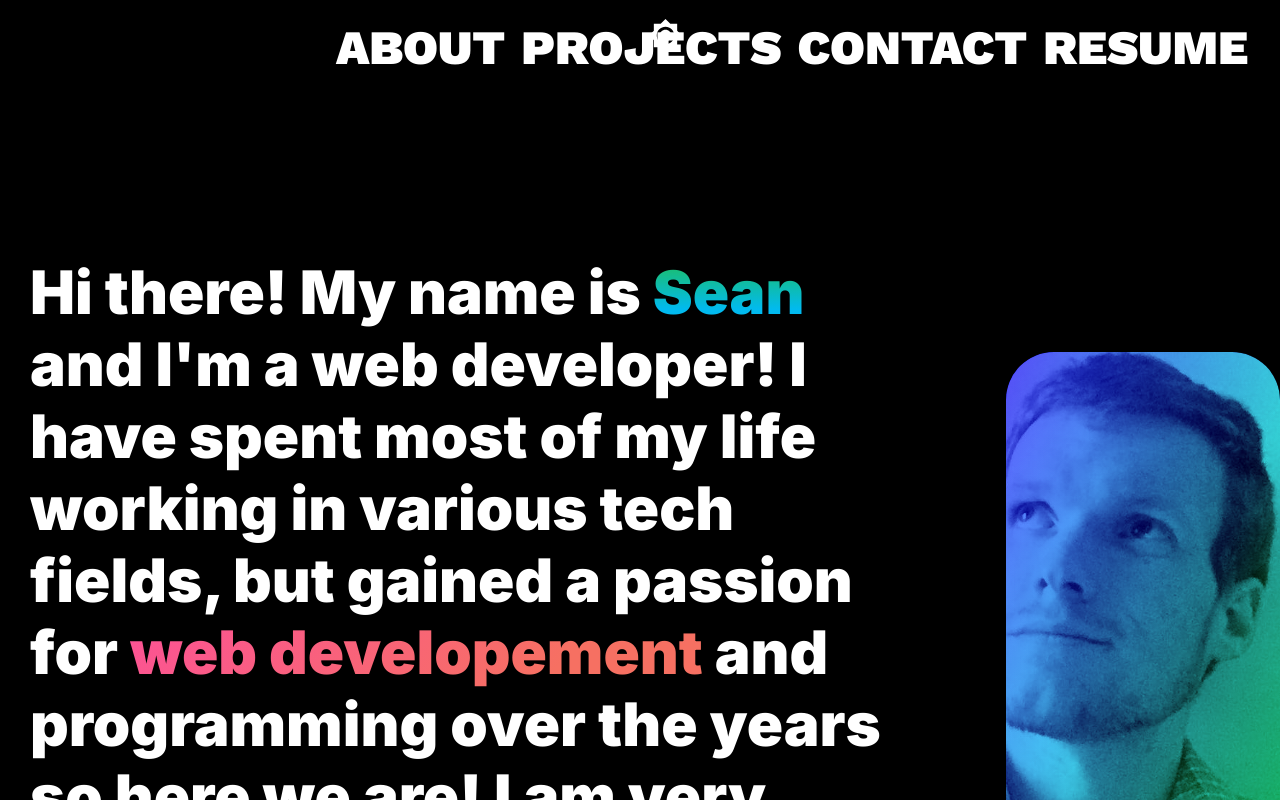
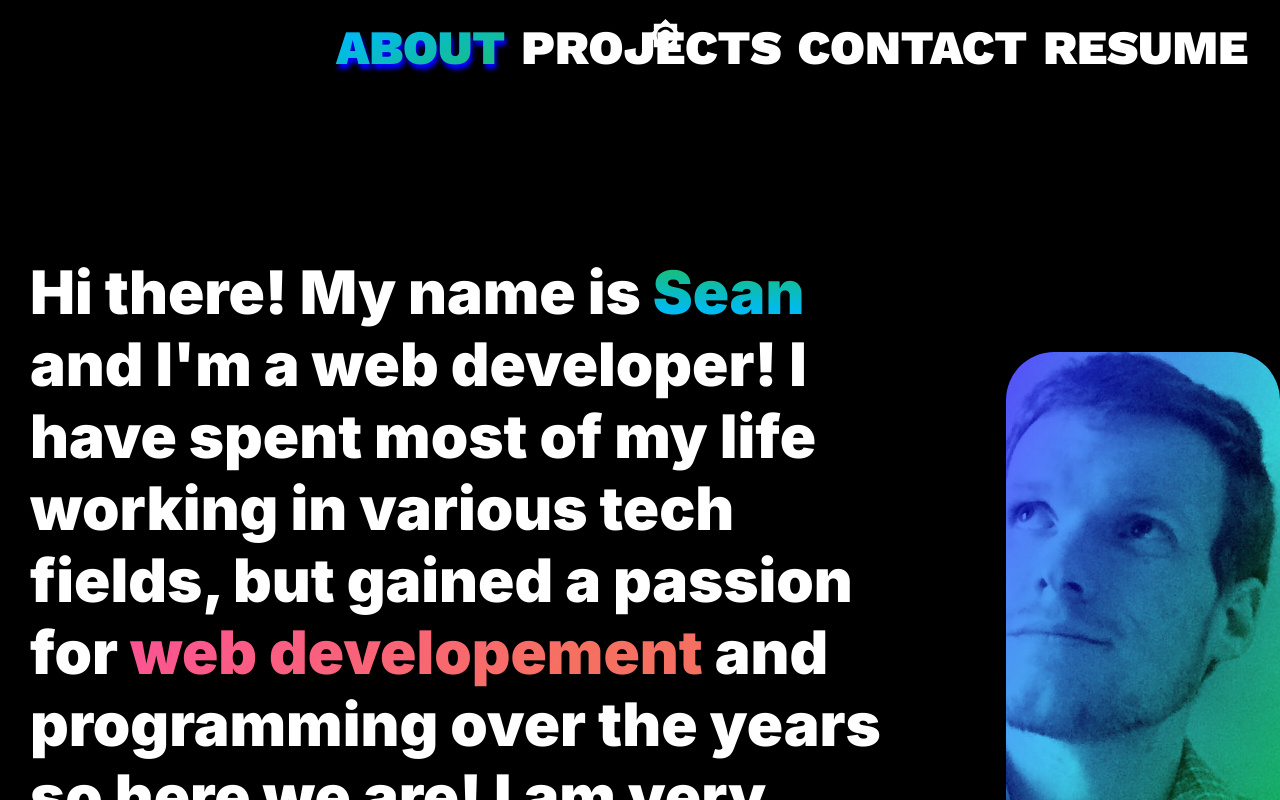
Before and after one commit to McTastic/SeanM_Portfolio, a React (Create React App) app: page / in a window 1280 px wide. Both pictures are taken after a click on the button "ABOUT". Shown: the top 800 px of the page. Built offline with nearby package versions, Linux system fonts and the light colour scheme.

Commit message:
added effect on nav to indicate current page with color styling

```diff
--- a/src/App.js
+++ b/src/App.js
@@ -6,7 +6,6 @@ import { useState } from "react";
 import { Box, IconButton } from "@mui/material";
 import Brightness4Icon from "@mui/icons-material/Brightness4";
 import Brightness7Icon from "@mui/icons-material/Brightness7";
-
 
 const darkTheme = {
   palette: {
@@ -44,12 +43,14 @@ function App() {
       theme={isDarkTheme ? createTheme(darkTheme) : createTheme(lightTheme)}
     >
       <CssBaseline />
+    <Box>
       <Box sx={{position: "absolute",top: "10px",left:"50%", right:"50%", zIndex:"999",}}>
         <IconButton onClick={themeToggle}>
           {isDarkTheme ? <Brightness7Icon fontSize="large" /> : <Brightness4Icon fontSize="large"/>}
         </IconButton>
       </Box>
       <NavRoutes />
+      </Box>
     </ThemeProvider>
   );
 }
--- a/src/components/NavRoutes.jsx
+++ b/src/components/NavRoutes.jsx
@@ -8,7 +8,6 @@ import Resume from "./pages/Resume";
 
 export default function NavRoutes() {
   const [currentPage, setCurrentPage] = useState("Home");
-
 
   // This method is checking to see what the value of `currentPage` is. Depending on the value of currentPage, we return the corresponding component to render.
   const renderPage = () => {
@@ -29,7 +28,9 @@ export default function NavRoutes() {
     }
   };
 
-  const handlePageChange = (page) => setCurrentPage(page);
+  const handlePageChange = (page) => {
+    setCurrentPage(page)
+  };
 
   return (
     <div>
--- a/src/components/navbar.jsx
+++ b/src/components/navbar.jsx
@@ -99,6 +99,7 @@ const Navbar = ({ currentPage, handlePageChange }) => {
             {pages.map((page) => (
               <Button
                 disableRipple
+                className={currentPage===page ? "activePage" : page}
                 key={page}
                 onClick={() => handlePageChange(page)}
                 sx={{
--- a/src/components/pages/About.jsx
+++ b/src/components/pages/About.jsx
@@ -23,9 +23,9 @@ const About = () => {
             className="aboutName"
             sx={{
               color: "text.primary",
-              display:"inline-flex",
+              display:{xs:"inline",md:"inline-flex"},
               background:
-                "linear-gradient(#20bf55 0%, #01baef 74%)",
+                "-webkit-linear-gradient(#20bf55 0%, #01baef 74%)",
               backgroundClip: "text",
               WebkitTextFillColor: "transparent",
               transition:"all 1.5s",
--- a/src/components/pages/Resume.jsx
+++ b/src/components/pages/Resume.jsx
@@ -5,7 +5,7 @@ const Resume = () =>{
     return (
         <>
         <div className="resume">
-        <iframe title="Sean's Resume"src={ResumePDF} width="75%" height="1000em">
+        <iframe title="Sean's Resume"src={ResumePDF} width="50%" height="1000px">
         </iframe>
         </div>
         </>
--- a/src/css/App.css
+++ b/src/css/App.css
@@ -19,3 +19,16 @@ body {
 	position: relative;
 	left: 4em;
 }
+.activePage{
+	background: -webkit-linear-gradient(115deg, #20bf55 0%, #01baef 74%) !important;
+	background-clip: text !important;
+	-webkit-text-fill-color: transparent !important;
+	filter: drop-shadow(2px 5px 2px blue)
+  }
+  #root canvas {
+	display: block;
+	position: fixed;
+	height: 100vh;
+	top: 6;
+	z-index: -1;
+  }
--- a/src/css/home.css
+++ b/src/css/home.css
@@ -80,9 +80,6 @@
   }
 
 
-
-
-
 /* .nameEffect h1 {
 	background: url(https://data.whicdn.com/images/347096029/original.gif);
 	filter: contrast(70%);
--- a/src/css/resume.css
+++ b/src/css/resume.css
@@ -5,7 +5,8 @@
 }
 @media only screen and (max-width: 600px) {
     iframe {
-        width: auto;
-        height: 30em;
+        margin-left:3em;
+        width: 500px;
+        height: 800px;
     }
   }
--- a/src/index.js
+++ b/src/index.js
@@ -5,7 +5,6 @@ import App from "./App";
 import reportWebVitals from "./reportWebVitals";
 import { ThemeProvider, createTheme } from "@mui/material/styles";
 import CssBaseline from "@mui/material/CssBaseline";
-
 
 ReactDOM.render(
   <React.StrictMode>
```
